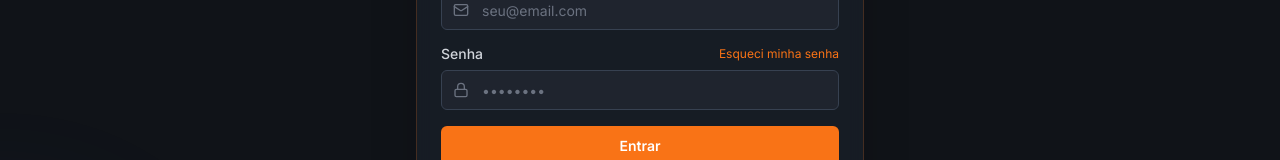
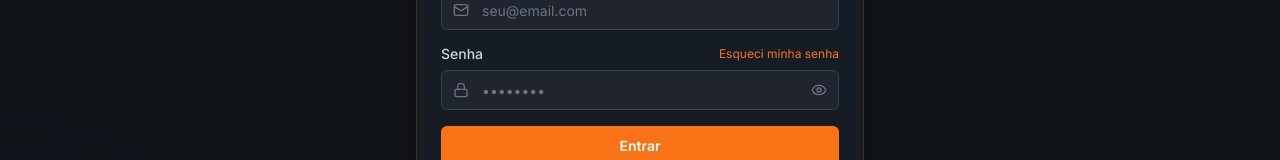
Before and after one commit to danieldaure2025-alt/sbentregas, a Next.js app: page /auth/login in a window 1280 px wide. Shown: the part 414-574 px from the top of the page. Built offline with nearby package versions, Linux system fonts and the light colour scheme; no server answers.

Commit message:
feat: add password visibility toggle to login page - Added Eye/EyeOff icons from lucide-react - Added showPassword state to control visibility - Toggle button positioned on right side of password field - Improves UX by allowing users to verify typed password

```diff
--- a/app/auth/login/page.tsx
+++ b/app/auth/login/page.tsx
@@ -10,13 +10,14 @@ import { Input } from '@/components/ui/input';
 import { Label } from '@/components/ui/label';
 import { Card, CardContent, CardDescription, CardHeader, CardTitle } from '@/components/ui/card';
 import { useToast } from '@/hooks/use-toast';
-import { Mail, Lock, Loader2 } from 'lucide-react';
+import { Mail, Lock, Loader2, Eye, EyeOff } from 'lucide-react';
 import { WhatsAppButton } from '@/components/shared/whatsapp-button';
 
 export default function LoginPage() {
   const [email, setEmail] = useState('');
   const [password, setPassword] = useState('');
   const [isLoading, setIsLoading] = useState(false);
+  const [showPassword, setShowPassword] = useState(false);
   const router = useRouter();
   const { toast } = useToast();
 
@@ -115,14 +116,26 @@ export default function LoginPage() {
                 <Lock className="absolute left-3 top-1/2 -translate-y-1/2 w-4 h-4 text-gray-500" />
                 <Input
                   id="password"
-                  type="password"
+                  type={showPassword ? "text" : "password"}
                   placeholder="••••••••"
                   value={password}
                   onChange={(e) => setPassword(e.target.value)}
                   required
-                  className="pl-10 bg-[hsl(220,20%,15%)] border-gray-700 text-white placeholder:text-gray-500 focus:border-orange-500 focus:ring-orange-500/20"
+                  className="pl-10 pr-10 bg-[hsl(220,20%,15%)] border-gray-700 text-white placeholder:text-gray-500 focus:border-orange-500 focus:ring-orange-500/20"
                   disabled={isLoading}
                 />
+                <button
+                  type="button"
+                  onClick={() => setShowPassword(!showPassword)}
+                  className="absolute right-3 top-1/2 -translate-y-1/2 text-gray-500 hover:text-gray-300 transition-colors"
+                  tabIndex={-1}
+                >
+                  {showPassword ? (
+                    <EyeOff className="w-4 h-4" />
+                  ) : (
+                    <Eye className="w-4 h-4" />
+                  )}
+                </button>
               </div>
             </div>
             <Button
```
